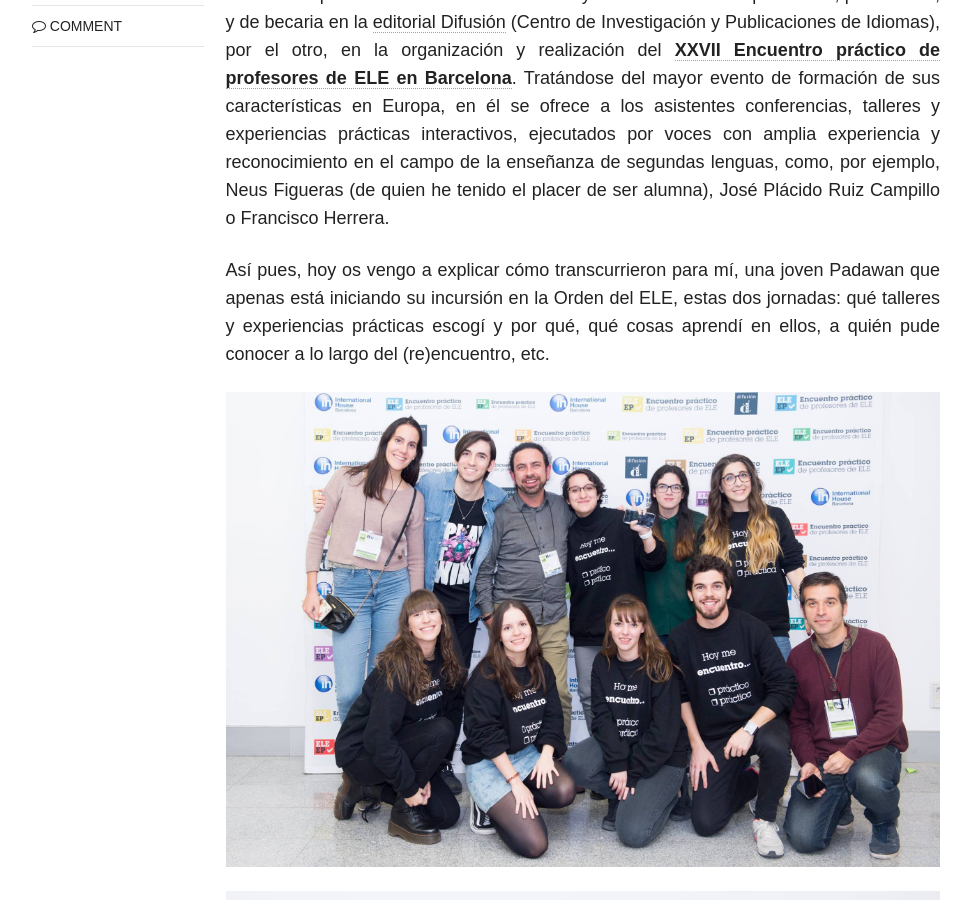
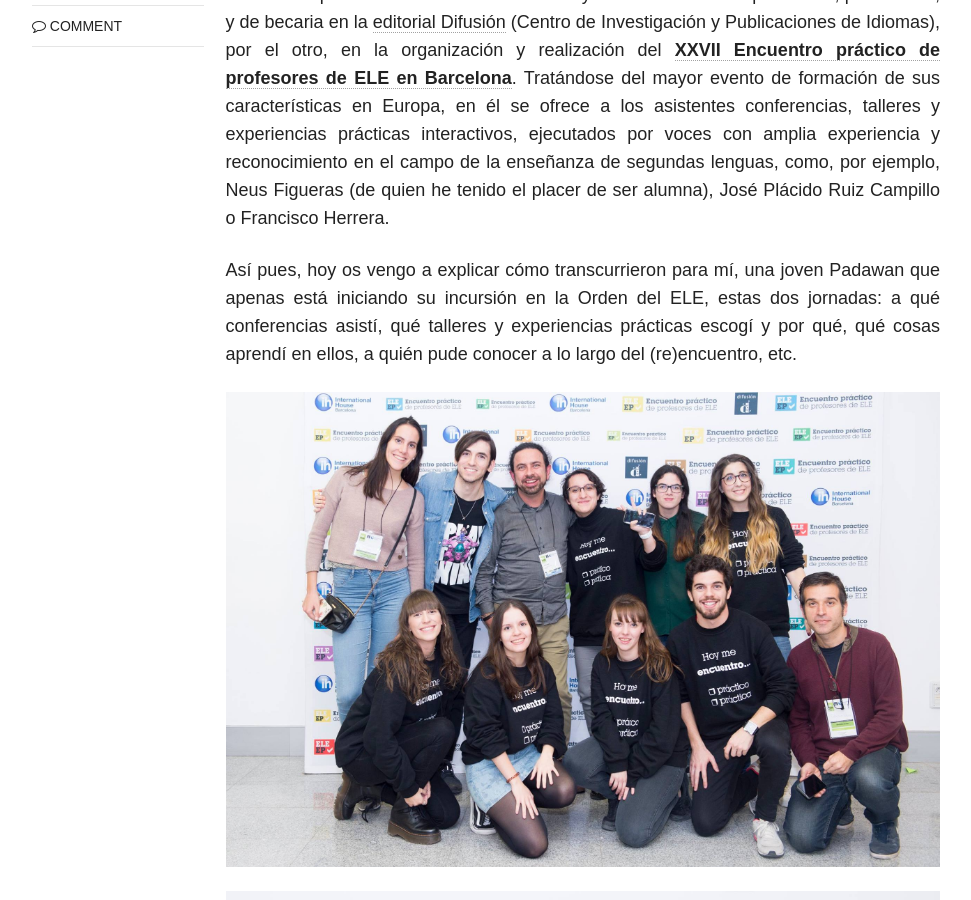
Before and after one commit to immalopez/immalopez.github.io, a Jekyll site: the page built from _posts/blog/2018-12-27-yo-una-joven-padawan.md, in a window 1280 px wide and 900 px high, scrolled down 648 px. Shown: the whole window, without its empty margins (154-1125 px from the left). Built offline with Jekyll 4.4.1, drawn with Linux system fonts in a browser that asks for light colours; nearby versions of some CDN libraries; comment, search, counter and statistics services are not loaded.

Commit message:
Update 2018-12-27-yo-una-joven-padawan.md

```diff
--- a/_posts/blog/2018-12-27-yo-una-joven-padawan.md
+++ b/_posts/blog/2018-12-27-yo-una-joven-padawan.md
@@ -13,7 +13,7 @@ image:
 
 Los pasados 21 y 22 de diciembre tuve la oportunidad de participar, en calidad de estudiante del <a href=" https://www.ub.edu/portal/web/educacion/masteres-universitarios/-/ensenyament/detallEnsenyament/1060507" target="_blank">Máster de Formación de Profesores de Español como Lengua Extranjera</a> coordinado por la Universidad de Barcelona y la Universidad Pompeu Fabra, por un lado, y de becaria en la <a href="https://www.difusion.com" target="_blank">editorial Difusión</a> (Centro de Investigación y Publicaciones de Idiomas), por el otro, en la organización y realización del <a href="https://www.encuentro-practico.com" target="_blank">**XXVII Encuentro práctico de profesores de ELE en Barcelona**</a>. Tratándose del mayor evento de formación de sus características en Europa, en él se ofrece a los asistentes conferencias, talleres y experiencias prácticas interactivos, ejecutados por voces con amplia experiencia y reconocimiento en el campo de la enseñanza de segundas lenguas, como, por ejemplo, Neus Figueras (de quien he tenido el placer de ser alumna), José Plácido Ruiz Campillo o Francisco Herrera.
 
-Así pues, hoy os vengo a explicar cómo transcurrieron para mí, una joven Padawan que apenas está iniciando su incursión en la Orden del ELE, estas dos jornadas: qué talleres y experiencias prácticas escogí y por qué, qué cosas aprendí en ellos, a quién pude conocer a lo largo del (re)encuentro, etc.
+Así pues, hoy os vengo a explicar cómo transcurrieron para mí, una joven Padawan que apenas está iniciando su incursión en la Orden del ELE, estas dos jornadas: a qué conferencias asistí, qué talleres y experiencias prácticas escogí y por qué, qué cosas aprendí en ellos, a quién pude conocer a lo largo del (re)encuentro, etc.
 
 ![Primera foto grupal](/images/49762984_2075649652458469_5946944892092547072_o.jpg)
 
```
